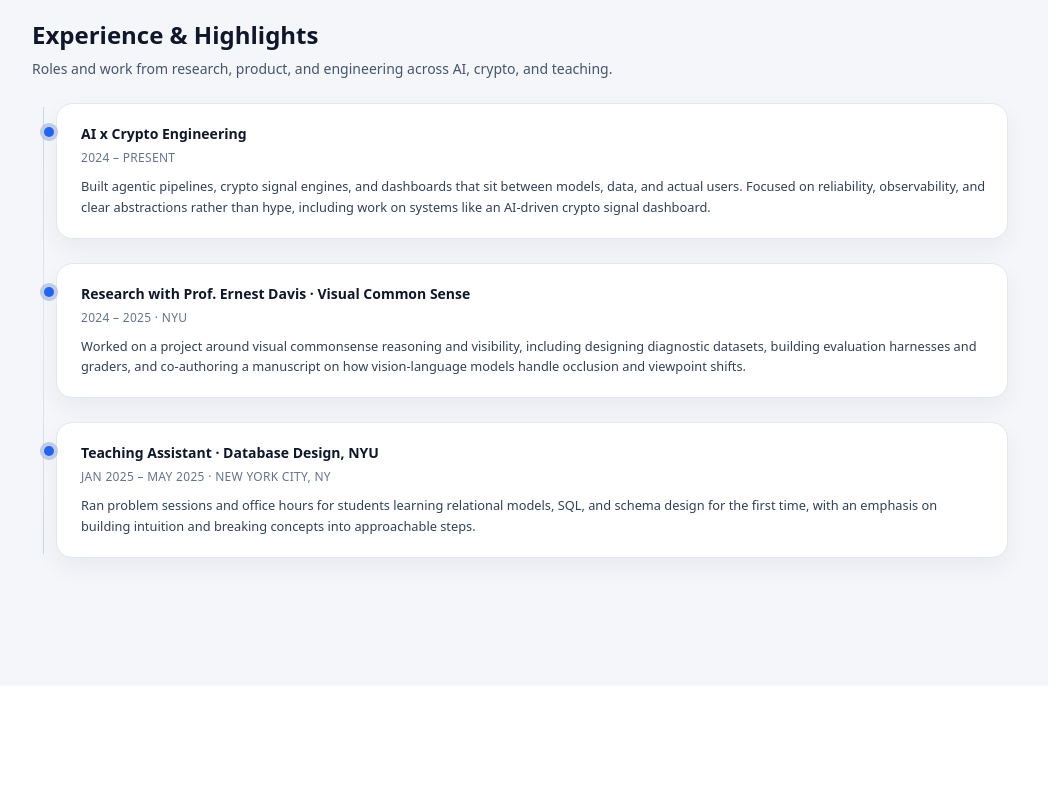
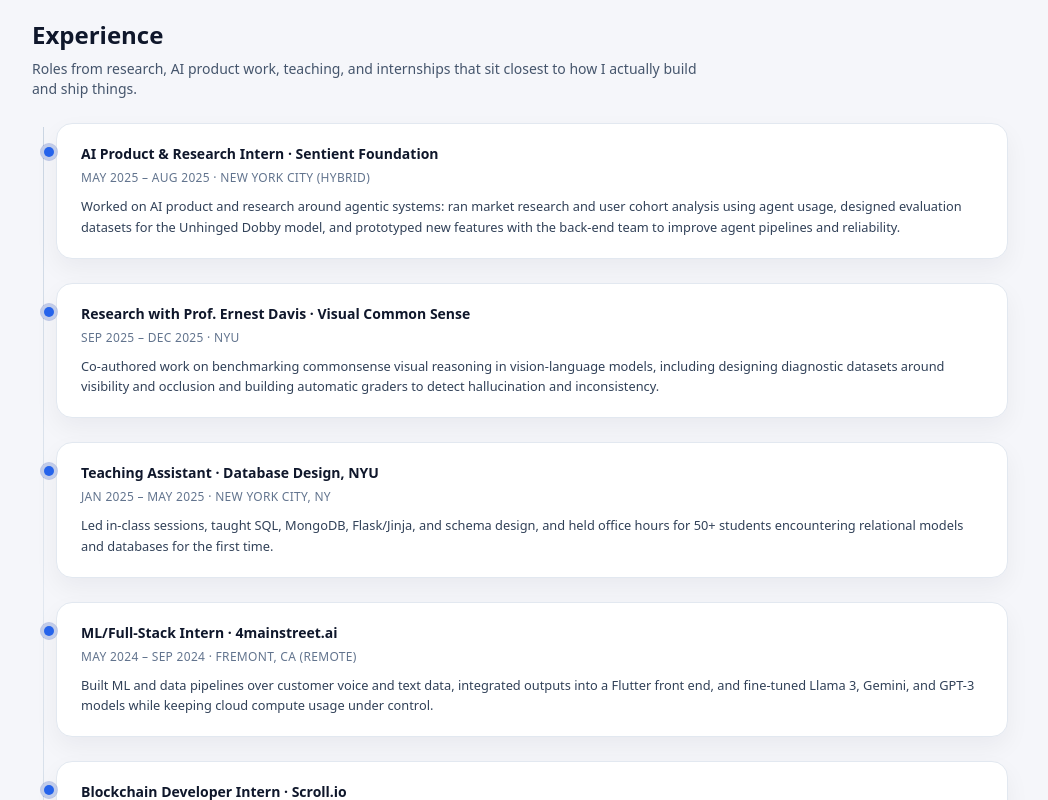
Before and after one commit to neilt93/Website, a Next.js app: page /experience in a window 1280 px wide. Shown: the part 160-960 px from the top of the page, without its empty margins (120-1168 px from the left). Before the commit the page ends 846 px from the top, so only its background shows below. Built offline with nearby package versions, Linux system fonts and the light colour scheme.

Commit message:
updated interests and experience

```diff
--- a/src/app/contact/page.tsx
+++ b/src/app/contact/page.tsx
@@ -15,7 +15,7 @@
           <p className="max-w-2xl text-sm text-slate-600">
             I&apos;m always open to talking about research, agents, crypto,
             UE5 experiments, or interesting products to build. The best way to
-            reach me is through GitHub or LinkedIn.
+            reach me is through email at: neiltripathi93@gmail.com.
           </p>
 
           <div className="flex flex-wrap gap-3 pt-2">
--- a/src/app/experience/page.tsx
+++ b/src/app/experience/page.tsx
@@ -38,11 +38,11 @@
             id="experience-heading"
             className="text-xl font-semibold text-slate-900 sm:text-2xl"
           >
-            Experience &amp; Highlights
+            Experience
           </h1>
           <p className="max-w-2xl text-sm text-slate-600">
-            Roles and work from research, product, and engineering across AI, crypto,
-            and teaching.
+            Roles from research, AI product work, teaching, and internships that
+            sit closest to how I actually build and ship things.
           </p>
         </div>
 
@@ -53,19 +53,34 @@
           />
           <div className="space-y-6">
             <TimelineItem
-              title="AI x Crypto Engineering"
-              meta="2024 – Present"
-              text="Built agentic pipelines, crypto signal engines, and dashboards that sit between models, data, and actual users. Focused on reliability, observability, and clear abstractions rather than hype, including work on systems like an AI-driven crypto signal dashboard."
+              title="AI Product & Research Intern · Sentient Foundation"
+              meta="May 2025 – Aug 2025 · New York City (Hybrid)"
+              text="Worked on AI product and research around agentic systems: ran market research and user cohort analysis using agent usage, designed evaluation datasets for the Unhinged Dobby model, and prototyped new features with the back-end team to improve agent pipelines and reliability."
             />
             <TimelineItem
               title="Research with Prof. Ernest Davis · Visual Common Sense"
-              meta="2024 – 2025 · NYU"
-              text="Worked on a project around visual commonsense reasoning and visibility, including designing diagnostic datasets, building evaluation harnesses and graders, and co-authoring a manuscript on how vision-language models handle occlusion and viewpoint shifts."
+              meta="Sep 2025 – Dec 2025 · NYU"
+              text="Co-authored work on benchmarking commonsense visual reasoning in vision-language models, including designing diagnostic datasets around visibility and occlusion and building automatic graders to detect hallucination and inconsistency."
             />
             <TimelineItem
               title="Teaching Assistant · Database Design, NYU"
               meta="Jan 2025 – May 2025 · New York City, NY"
-              text="Ran problem sessions and office hours for students learning relational models, SQL, and schema design for the first time, with an emphasis on building intuition and breaking concepts into approachable steps."
+              text="Led in-class sessions, taught SQL, MongoDB, Flask/Jinja, and schema design, and held office hours for 50+ students encountering relational models and databases for the first time."
+            />
+            <TimelineItem
+              title="ML/Full-Stack Intern · 4mainstreet.ai"
+              meta="May 2024 – Sep 2024 · Fremont, CA (Remote)"
+              text="Built ML and data pipelines over customer voice and text data, integrated outputs into a Flutter front end, and fine-tuned Llama 3, Gemini, and GPT-3 models while keeping cloud compute usage under control."
+            />
+            <TimelineItem
+              title="Blockchain Developer Intern · Scroll.io"
+              meta="May 2023 – Sep 2023 · New York City, NY (Remote)"
+              text="Created a Discord analytics tool for a 20K+ member community and automated data pipelines into Google BigQuery so the team could track growth and engagement."
+            />
+            <TimelineItem
+              title="Volunteer Robotics Instructor · Out of the Box Club"
+              meta="Jan 2021 – Sep 2021 · London, UK"
+              text="Taught children robotics with LEGO Mindstorms, helped them build small projects, and designed the club website to showcase their work."
             />
           </div>
         </div>
--- a/src/app/interests/page.tsx
+++ b/src/app/interests/page.tsx
@@ -84,17 +84,14 @@
               "Integrating AI systems into interactive worlds",
             ]}
           />
-          <InterestCard
-            title="Writing & Humanities"
-            tag="Critique · Theory"
-            description="I also write in a more humanities-adjacent mode: criticism, comparative literature, and theory-driven essays. I like thinking about how technology, narrative, and power intersect."
-            bullets={[
-              "Essays on literature, performance, and tech",
-              "Notes and reflections that inform my projects",
-              "Bridging technical and humanistic perspectives",
-            ]}
-          />
         </div>
+
+        <p className="text-xs text-slate-500 sm:text-[0.8rem]">
+          <span className="font-medium">Other interests.</span> Competitive
+          gaming (usually top ~2,000 globally in Clash Royale, Grand Champion II
+          in Rocket League, peaked at rank 598 in Marvel Rivals), the gym, and
+          sports like football, rugby, badminton, table tennis, and fives.
+        </p>
       </section>
     </div>
   );
```
